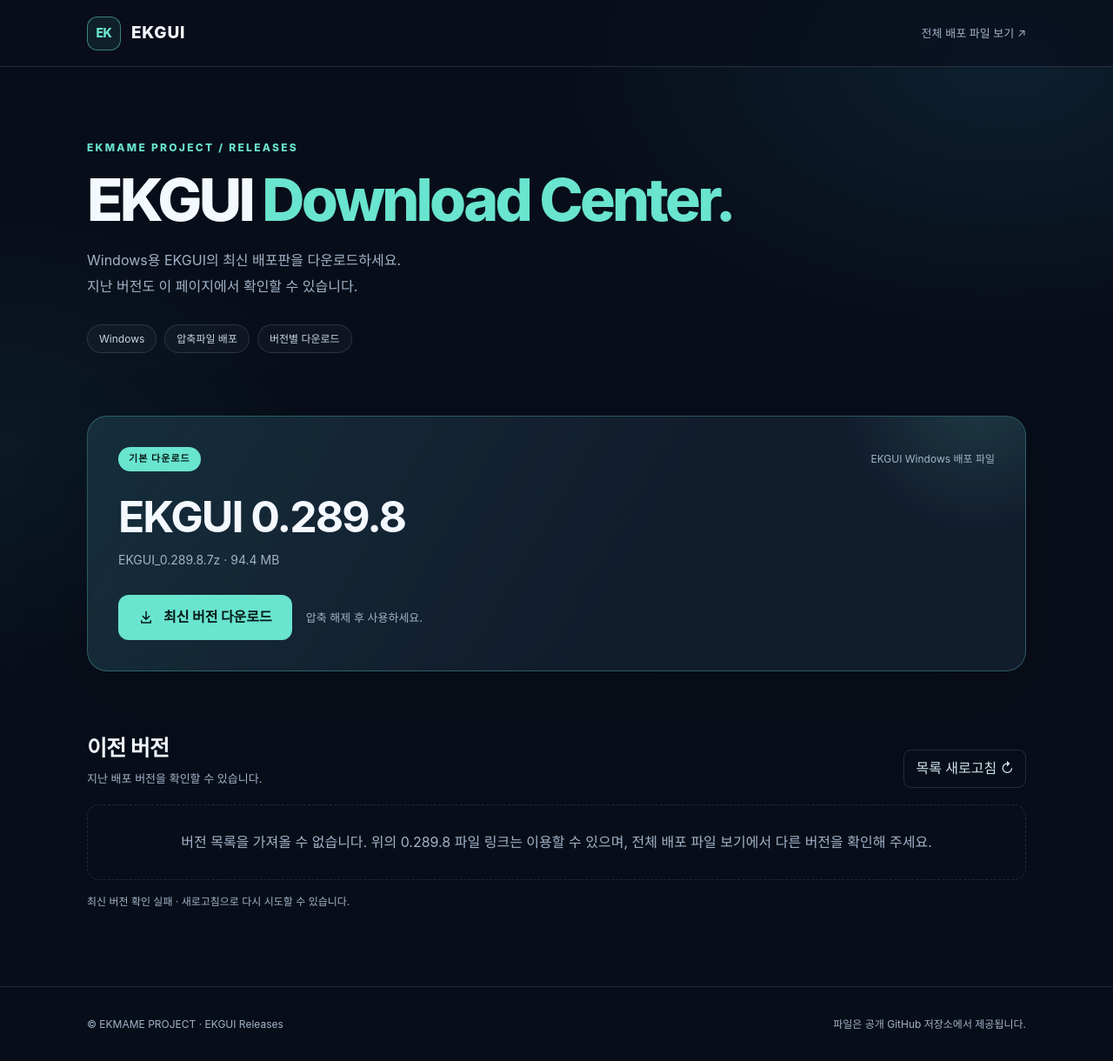
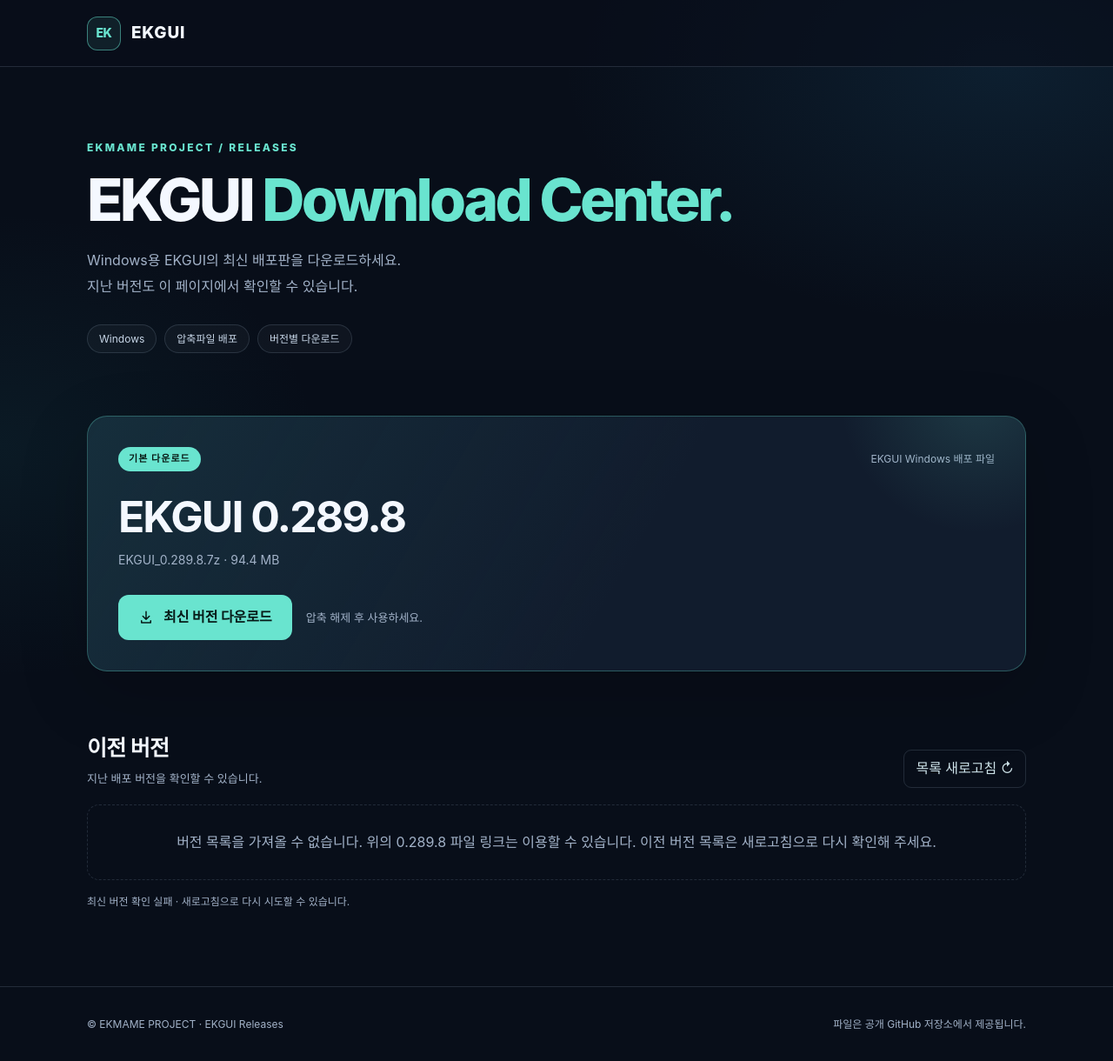
Before and after one commit to WOOSEOK99/EKMAME_IPS, a plain HTML site: page ekgui/index.html in a window 1280 px wide. Shown: the whole page at 87% size. Drawn offline with Linux system fonts and the light colour scheme; no server answers.

Commit message:
Remove EKGUI all releases repository shortcut

```diff
--- a/ekgui/index.html
+++ b/ekgui/index.html
@@ -127,7 +127,6 @@
   <header class="topbar">
     <div class="wrap topbar-inner">
       <a class="brand" href="./" aria-label="EKGUI Releases 홈"><span class="brand-mark">EK</span> EKGUI</a>
-      <a class="top-link" href="https://github.com/WOOSEOK99/EKMAME_IPS/tree/main/ekgui/releases" target="_blank" rel="noopener noreferrer">전체 배포 파일 보기 ↗</a>
     </div>
   </header>
 
@@ -273,7 +272,7 @@
           // Keep the verified 0.289.8 direct link available even if the API is temporarily unavailable.
           const notice = document.createElement("div");
           notice.className = "empty";
-          notice.textContent = "버전 목록을 가져올 수 없습니다. 위의 0.289.8 파일 링크는 이용할 수 있으며, 전체 배포 파일 보기에서 다른 버전을 확인해 주세요.";
+          notice.textContent = "버전 목록을 가져올 수 없습니다. 위의 0.289.8 파일 링크는 이용할 수 있습니다. 이전 버전 목록은 새로고침으로 다시 확인해 주세요.";
           elements.history.replaceChildren(notice);
           elements.badge.textContent = "기본 다운로드";
           elements.download.setAttribute("aria-label", "EKGUI 0.289.8 다운로드 (기본 링크)");
```
